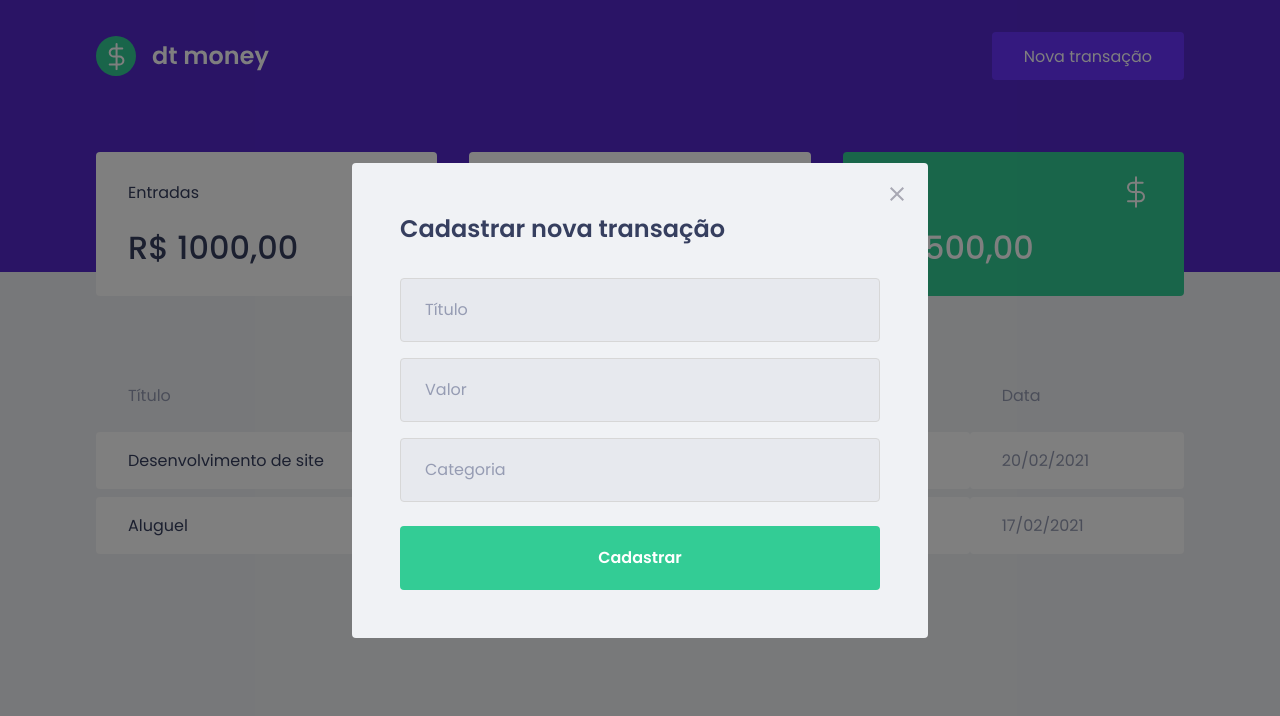
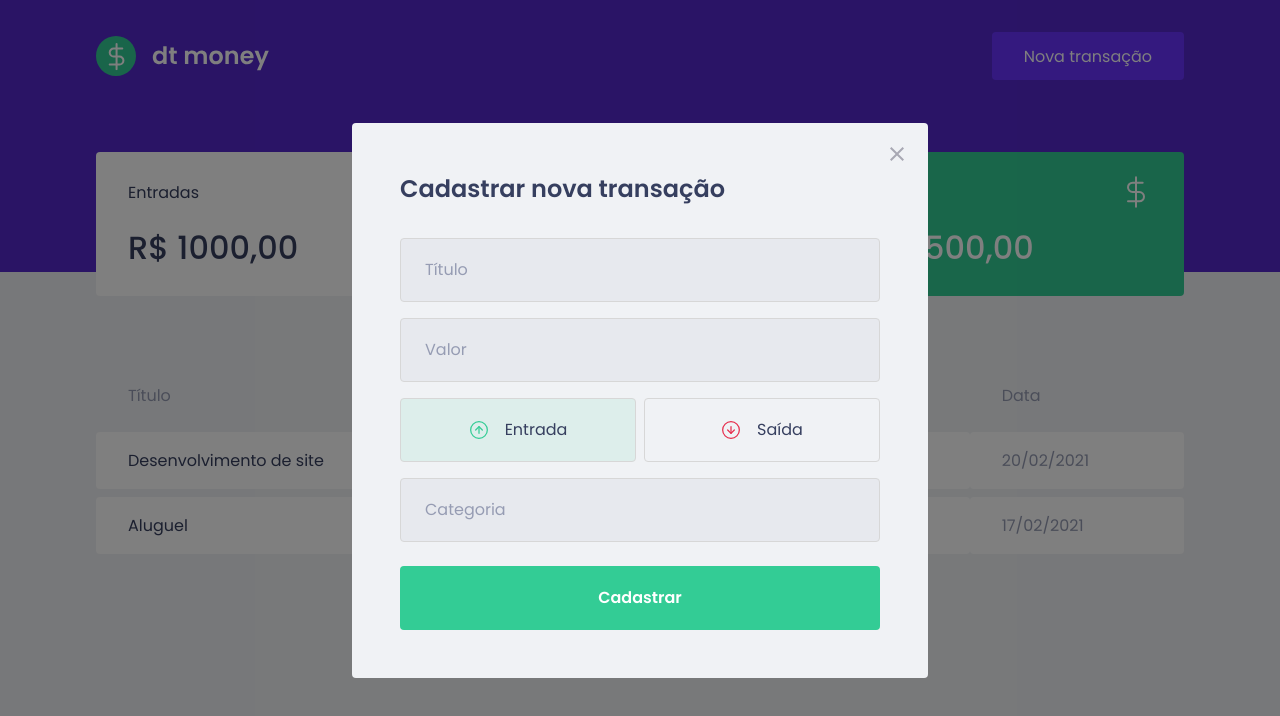
Before and after one commit to edsonapf/dtmoney, a React (Create React App) app: page / in a window 1280 px wide. Both pictures are taken after a click on the button "Nova transação". Shown: the top 716 px of the page. Built offline with nearby package versions, Linux system fonts and the light colour scheme; no server answers; what miragejs would draw is missing.

Commit message:
feat: finish styling modal component

```diff
--- a/package.json
+++ b/package.json
@@ -5,6 +5,7 @@
   "dependencies": {
     "axios": "^0.21.1",
     "miragejs": "^0.1.41",
+    "polished": "^4.1.1",
     "react": "^17.0.2",
     "react-dom": "^17.0.2",
     "react-modal": "^3.12.1",
--- a/src/components/NewTransactionModal/index.tsx
+++ b/src/components/NewTransactionModal/index.tsx
@@ -1,6 +1,9 @@
 import Modal from 'react-modal';
-import { Container } from './styles';
+import { Container, RadioBox, TransactionTypeContainer } from './styles';
 import closeImg from '../../assets/close.svg';
+import incomeImg from '../../assets/income.svg';
+import outcomeImg from '../../assets/outcome.svg';
+import { useState } from 'react';
 
 interface NewTransactionModalProps {
   isOpen: boolean;
@@ -8,6 +11,9 @@
 }
 
 export function NewTransactionModal({ isOpen, onRequestClose }: NewTransactionModalProps) {
+  const [type, setType] = useState('deposit');
+
+
   return (
     <Modal
       isOpen={isOpen}
@@ -32,6 +38,28 @@
           type="number"
           placeholder="Valor"
         />
+
+        <TransactionTypeContainer>
+          <RadioBox
+            type="button"
+            onClick={() => { setType('deposit'); }}
+            isActive={type === 'deposit'}
+            activeColor="green"
+          >
+            <img src={incomeImg} alt="Entrada"/>
+            <span>Entrada</span>
+          </RadioBox>
+          <RadioBox
+            type="button"
+            onClick={() => { setType('withdraw'); }}
+            isActive={type === 'withdraw'}
+            activeColor="red"
+          >
+            <img src={outcomeImg} alt="Saída"/>
+            <span>Saída</span>
+          </RadioBox>
+        </TransactionTypeContainer>
+
         <input
           placeholder="Categoria"
         />
--- a/src/components/NewTransactionModal/styles.ts
+++ b/src/components/NewTransactionModal/styles.ts
@@ -1,4 +1,5 @@
 import styled from "styled-components";
+import { darken, transparentize } from 'polished';
 
 export const Container = styled.form`
   h2 {
@@ -47,3 +48,52 @@
     }
   }
 `;
+
+export const TransactionTypeContainer = styled.div`
+  margin: 1rem 0;
+  display: grid;
+  grid-template-columns: 1fr 1fr;
+  gap: 0.5rem;
+`;
+
+interface RadioBoxInterface {
+  isActive: boolean;
+  activeColor: 'green' | 'red';
+}
+
+const colors = {
+  green: '#33cc95',
+  red: '#e52e4d'
+}
+
+export const RadioBox = styled.button<RadioBoxInterface>`
+  height: 4rem;
+  border: 1px solid #d7d7d7;
+  border-radius: 0.25rem;
+
+  background: ${props => props.isActive
+    ? transparentize(0.9, colors[props.activeColor])
+    : 'transparent'};
+
+  display: flex;
+  align-items: center;
+  justify-content: center;
+
+  transition: border-color 0.2s;
+
+  &:hover {
+    border-color: ${darken(0.1, '#d7d7d7')};
+  }
+
+  img {
+    width: 20px;
+    height: 20px;
+  }
+
+  span {
+    display: inline-block;
+    margin-left: 1rem;
+    font-size: 1rem;
+    color: var(--text-title);
+  }
+`;
--- a/src/styles/global.ts
+++ b/src/styles/global.ts
@@ -81,6 +81,8 @@
     padding: 3rem;
     position: relative;
     border-radius: 0.25rem;
+
+    outline: none;
   }
 
   .react-modal-close {
@@ -89,6 +91,7 @@
     top: 1.5rem;
     border: 0;
     background: transparent;
+    outline: none;
 
     transition: filter 0.2s;
 
```
Also changed, not shown: 1 other file (tests, documents, lock files or other folders).
